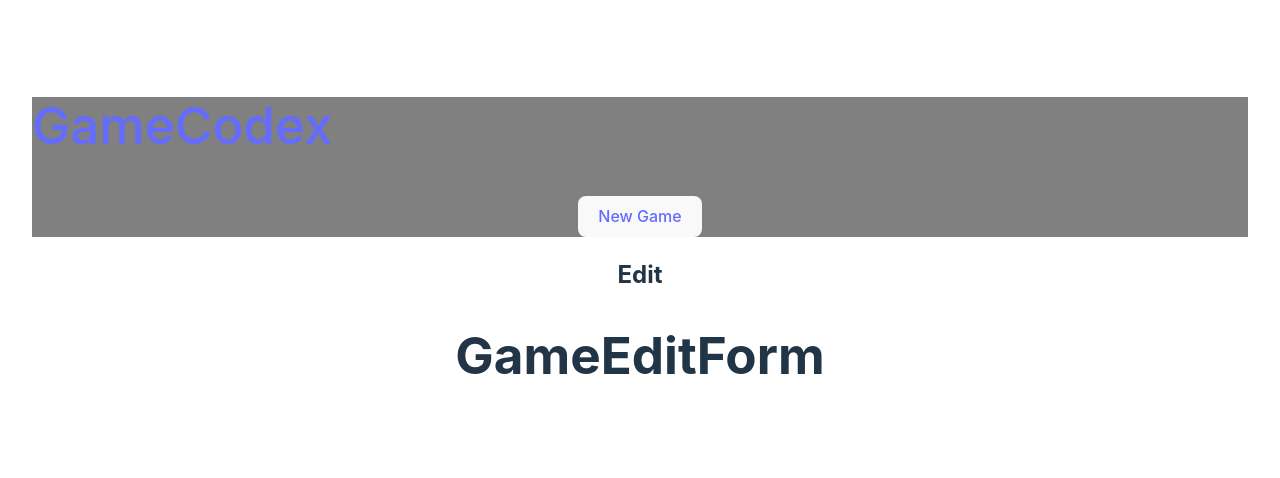
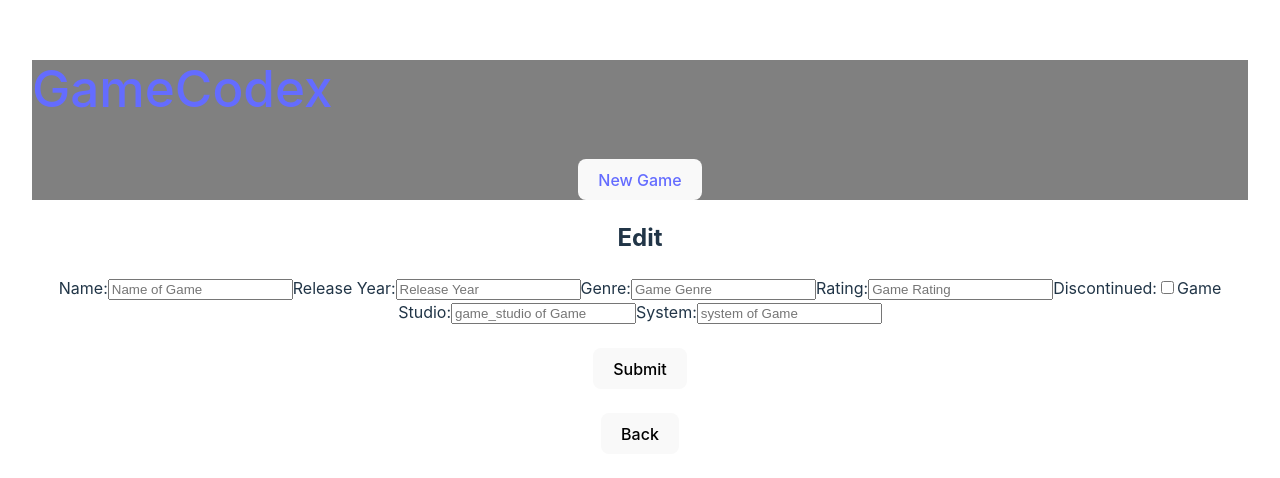
Before and after one commit to marciafoster/GameCodex_FrontEnd, a React (Vite) app: page /games/1/edit in a window 1280 px wide. Shown: the part 164-642 px from the top of the page. Built offline with nearby package versions, Linux system fonts and the light colour scheme; no server answers.

Commit message:
updated the game edit form

```diff
--- a/Components/GameEditForm.jsx
+++ b/Components/GameEditForm.jsx
@@ -1,5 +1,5 @@
 import { useState, useEffect } from "react";
-import { useParams, Link, useNavigate, } from "react-router-dom";
+import { useParams, Link, useNavigate } from "react-router-dom";
 
 const API = import.meta.env.VITE_API_URL;
 
@@ -9,7 +9,7 @@ export default function GameEditForm() {
 
   const [game, setGame] = useState({
     name: "",
-    release_year: 0,
+    release_year: "",
     genre: "",
     rating: "",
     discontinued: false,
@@ -17,11 +17,119 @@ export default function GameEditForm() {
     system: "",
   });
 
+  const handleTextChange = (event) => {
+    setGame({ ...game, [event.target.id]: event.target.value });
+  };
 
+  const handleCheckboxChange = () => {
+    setGame({ ...game, discontinued: !game.discontinued });
+  };
+
+  //Update a game, Redirect to show view
+  const updateGame = () => {
+    fetch(`${API}/games/${index}`, {
+      method: "PUT",
+      headers: {
+        "Content-Type": "application/json",
+      },
+      body: JSON.stringify(game),
+    })
+      .then((res) => res.json())
+      .then((res) => {
+        navigate(`/games/${index}`);
+      });
+  };
+
+  useEffect(() => {
+    fetch(`${API}/colors/${index}`)
+      .then((res) => res.json())
+      .then((res) => setColor(res));
+  }, []);
+
+  const handleSubmit = (event) => {
+    event.preventDefault();
+    updateColor();
+  };
 
   return (
-    <div>
-      <h1>GameEditForm</h1>
+    <div className="Edit">
+      <form onSubmit={handleSubmit}>
+        <label htmlFor="name">Name:</label>
+        <input
+          id="name"
+          value={game.name}
+          type="text"
+          onChange={handleTextChange}
+          placeholder="Name of Game"
+          required
+        />
+
+        <label htmlFor="release_year">Release Year:</label>
+        <input
+          id="release_year"
+          value={game.release_year}
+          type="number"
+          onChange={handleTextChange}
+          placeholder="Release Year"
+          required
+        />
+
+        <label htmlFor="genre">Genre:</label>
+        <input
+          id="genre"
+          value={game.genre}
+          type="text"
+          onChange={handleTextChange}
+          placeholder="Game Genre"
+          required
+        />
+
+        <label htmlFor="rating">Rating:</label>
+        <input
+          id="rating"
+          value={game.rating}
+          type="text"
+          onChange={handleTextChange}
+          placeholder="Game Rating"
+          required
+        />
+
+        <label htmlFor="discontinued">Discontinued:</label>
+        <input
+          id="discontinued"
+          type="checkbox"
+          onChange={handleCheckboxChange}
+          checked={game.discontinued}
+        />
+
+        <label htmlFor="game_studio">Game Studio:</label>
+        <input
+          id="game_studio"
+          value={game.game_studio}
+          type="text"
+          onChange={handleTextChange}
+          placeholder="game_studio of Game"
+          required
+        />
+
+        <label htmlFor="system">System:</label>
+        <input
+          id="system"
+          value={game.system}
+          type="text"
+          onChange={handleTextChange}
+          placeholder="system of Game"
+          required
+        />
+
+        <br />
+        <br />
+        <button type="submit">Submit</button>
+      </form>
+      <br />
+      <Link to={`/games/${index}`}>
+        <button>Back</button>
+      </Link>
     </div>
   );
 }
```
